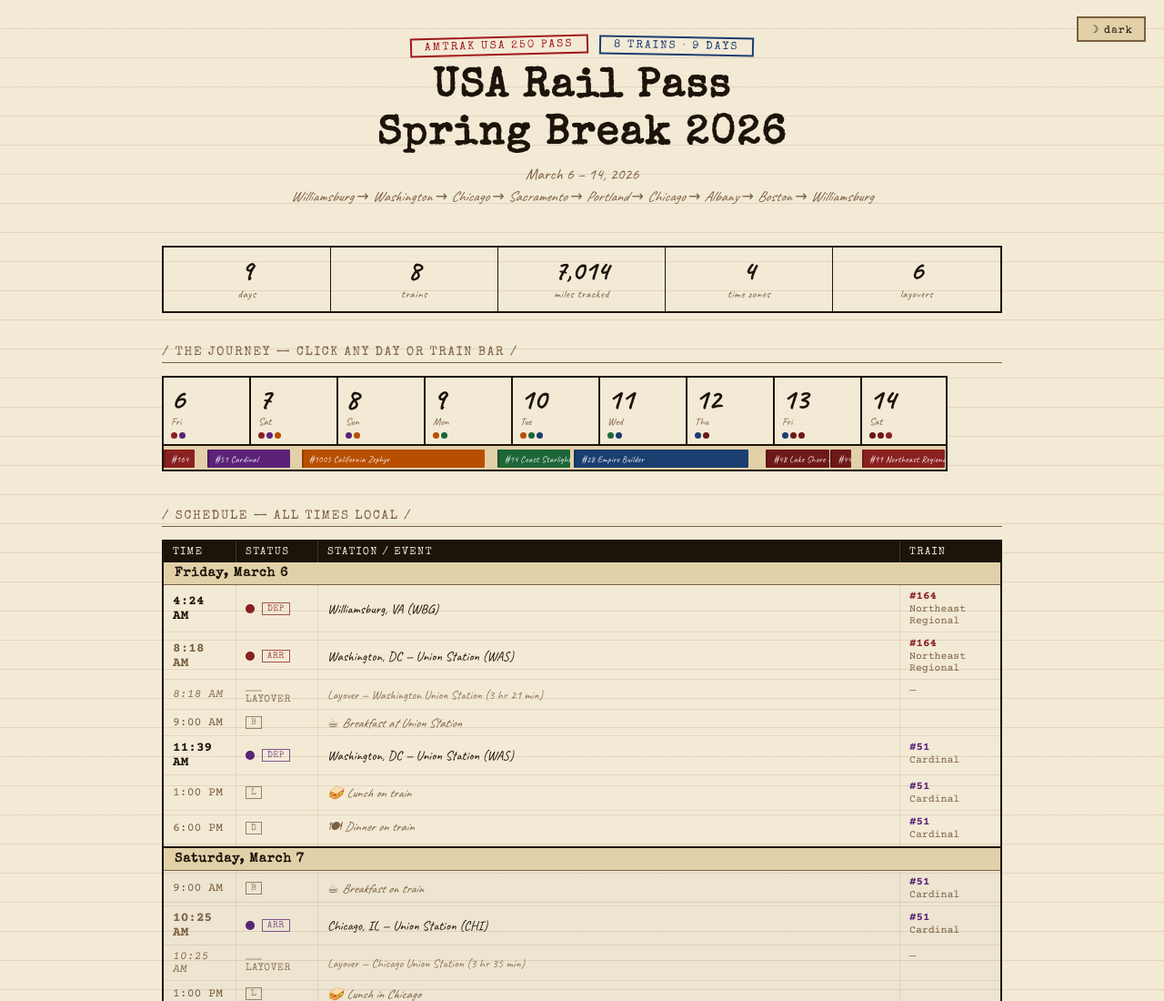
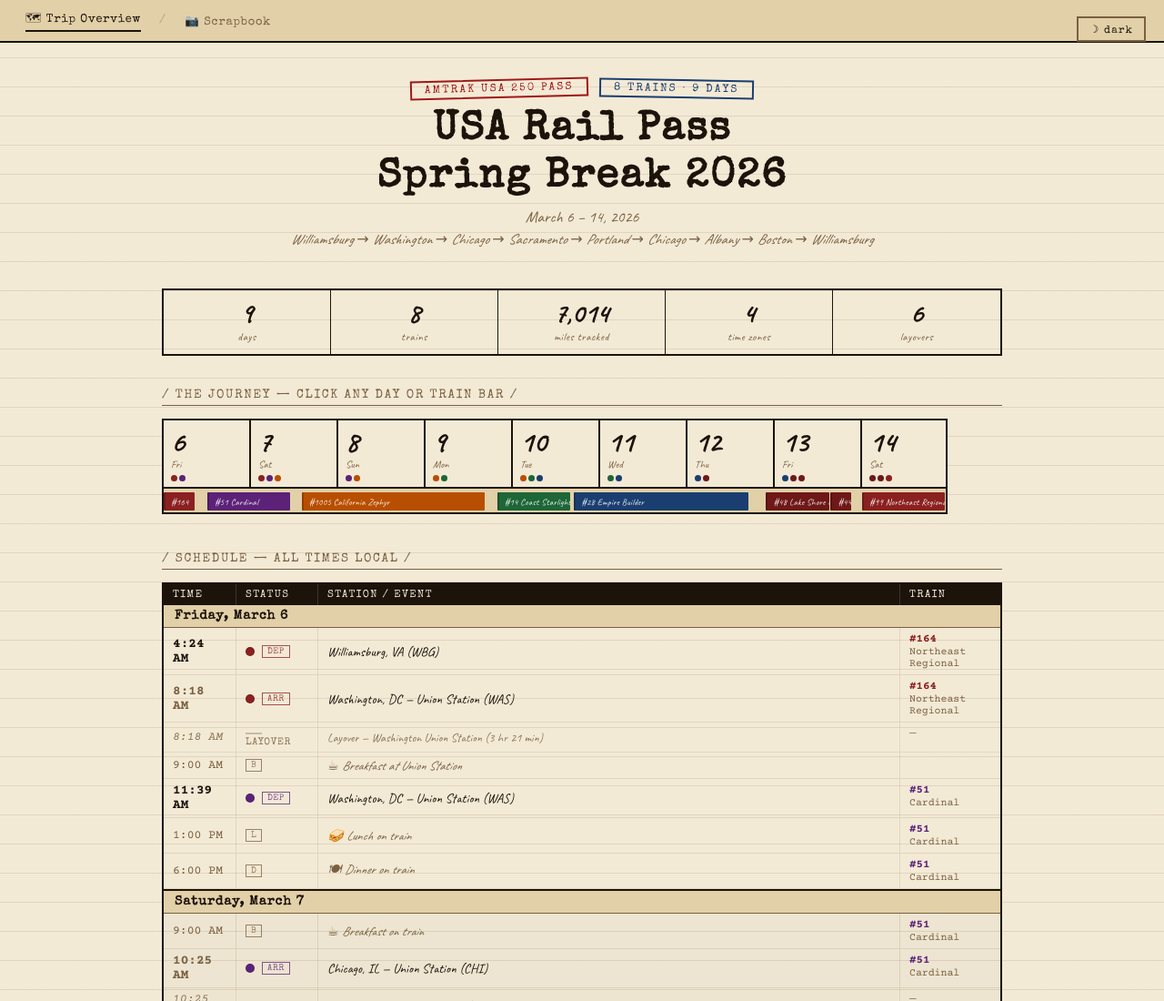
Before and after one commit to noliaphyta/train-trip, a plain HTML site: page index.html in a window 1280 px wide. Shown: the top 1100 px of the page at 91% size. Drawn offline with nearby package versions, Linux system fonts and the light colour scheme.

Commit message:
Update index.html
add navbar

```diff
--- a/index.html
+++ b/index.html
@@ -264,6 +264,24 @@
     .timeline-scroll::-webkit-scrollbar { height:6px; }
     .timeline-scroll::-webkit-scrollbar-track { background:var(--paper-dark); }
     .timeline-scroll::-webkit-scrollbar-thumb { background:var(--ink-faint); }
+
+    /* ── NAV ── */
+    .nav-bar {
+      border-bottom: 2px solid var(--ink);
+      padding: 10px 28px;
+      display: flex;
+      align-items: center;
+      gap: 20px;
+      background: var(--paper-dark);
+      font-family: 'Special Elite', monospace;
+      font-size: 0.8rem;
+      letter-spacing: 0.06em;
+      margin-bottom: 0;
+    }
+    .nav-bar a { color: var(--ink-faint); text-decoration: none; transition: color 0.15s; }
+    .nav-bar a:hover, .nav-bar a.active { color: var(--ink); }
+    .nav-bar a.active { border-bottom: 2px solid var(--ink); padding-bottom: 1px; }
+    .nav-sep { color: var(--ink-faint); opacity: 0.4; }
     .timetable-outer::-webkit-scrollbar { height:6px; width:6px; }
     .timetable-outer::-webkit-scrollbar-track { background:var(--paper-dark); }
     .timetable-outer::-webkit-scrollbar-thumb { background:var(--ink-faint); }
@@ -282,6 +300,12 @@
 <body>
 
 <button id="dark-toggle" onclick="toggleDark()">☽ dark</button>
+
+<div class="nav-bar">
+  <a href="index.html" class="active">🗺 Trip Overview</a>
+  <span class="nav-sep">/</span>
+  <a href="scrapbook.html">📷 Scrapbook</a>
+</div>
 
 <div class="page">
 
```
